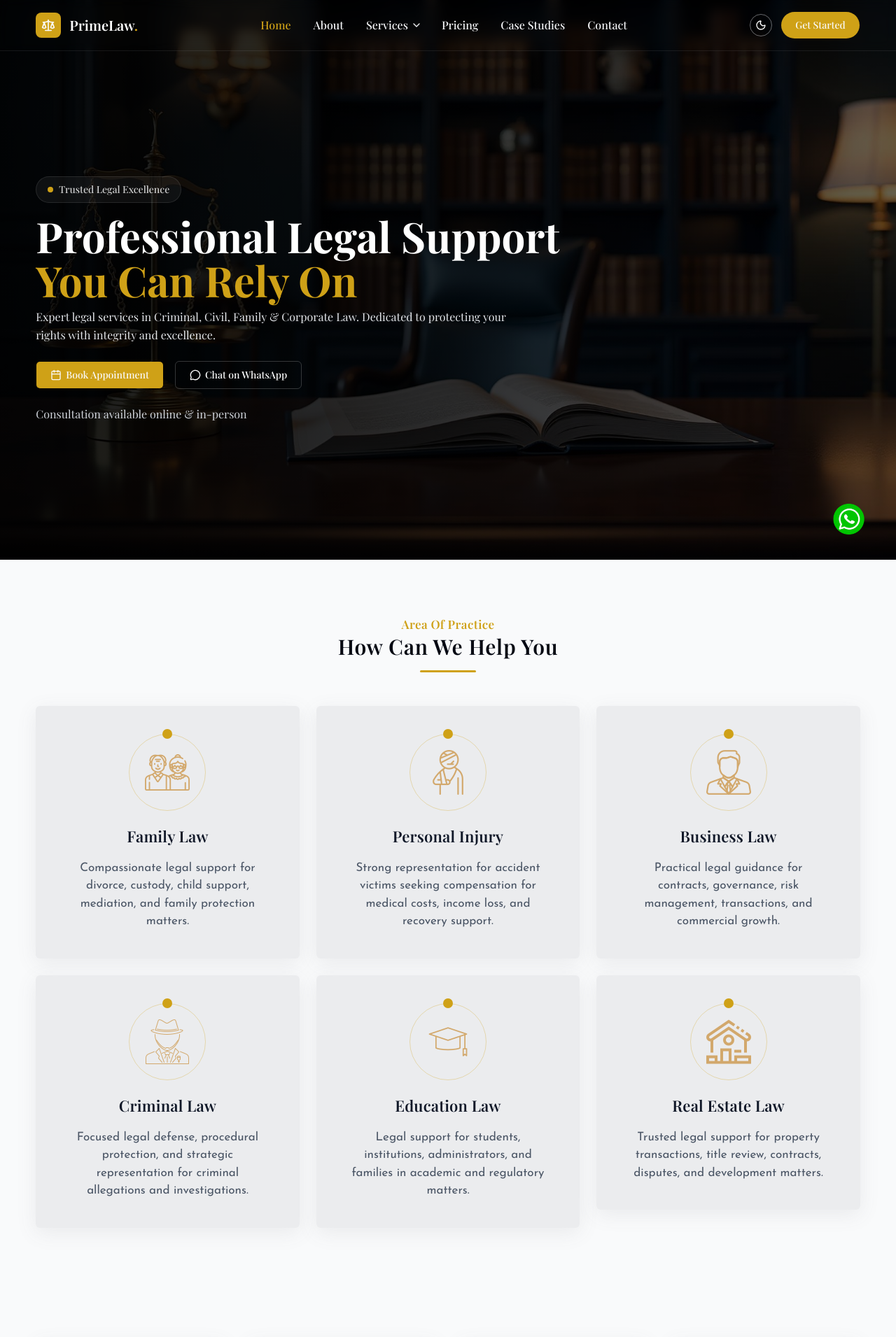
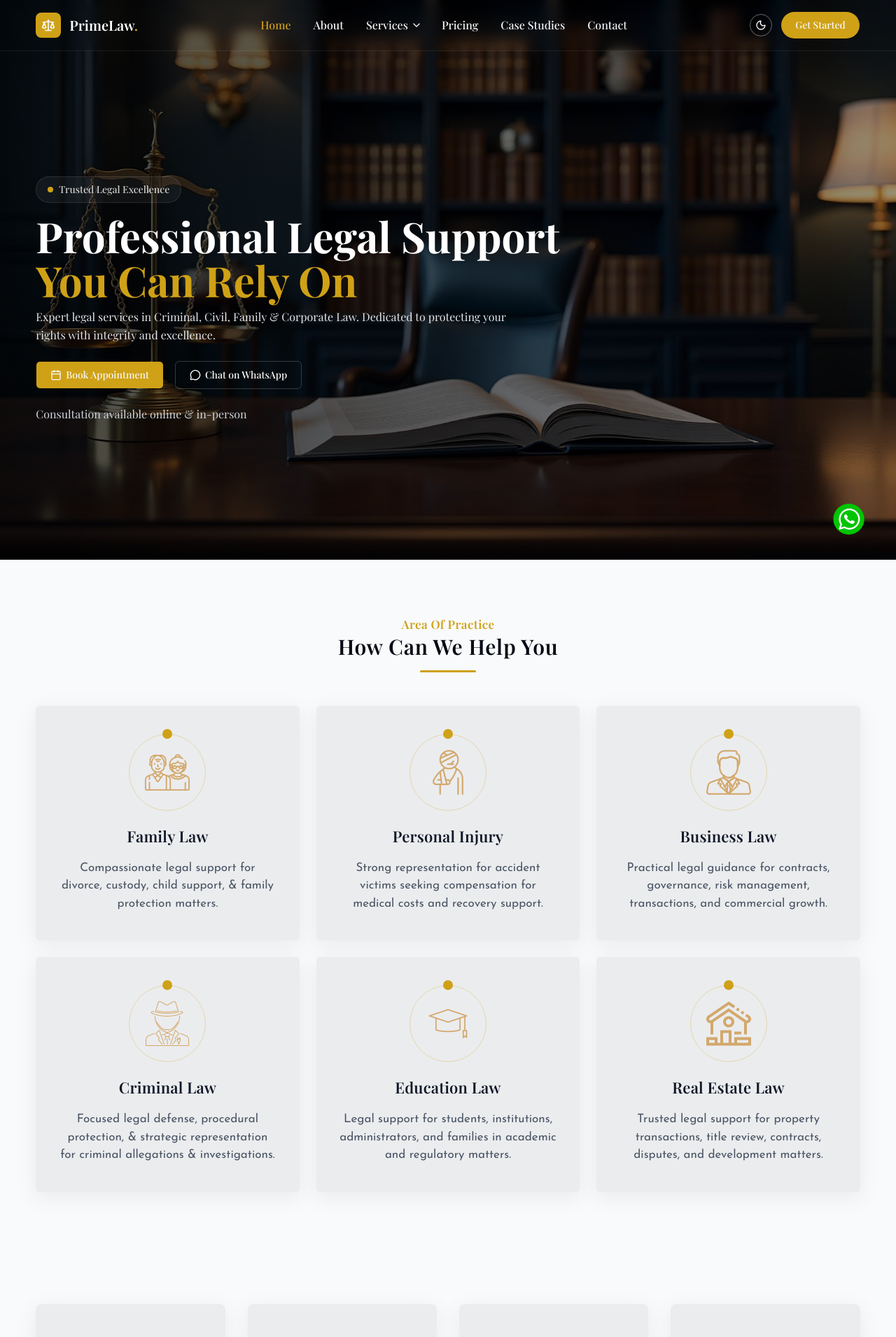
Before and after one commit to abdurrahmanrahat/law-firm, a React (Vite) app: page / in a window 1280 px wide. Shown: the top 1911 px of the page at 70% size. Built offline with nearby package versions, Linux system fonts and the light colour scheme; a web font is replaced by a local one.

Commit message:
modify styles

```diff
--- a/src/data/services.ts
+++ b/src/data/services.ts
@@ -6,7 +6,7 @@ export const services: TService[] = [
     slug: "family-law",
     title: "Family Law",
     shortDescription:
-      "Compassionate legal support for divorce, custody, child support, mediation, and family protection matters.",
+      "Compassionate legal support for divorce, custody, child support, & family protection matters.",
     icon: "/images/services/icons/family-law.png",
     pageBannerImage:
       "https://images.unsplash.com/photo-1589829545856-d10d557cf95f?auto=format&fit=crop&w=1600&q=80",
@@ -78,7 +78,7 @@ export const services: TService[] = [
     slug: "personal-injury",
     title: "Personal Injury",
     shortDescription:
-      "Strong representation for accident victims seeking compensation for medical costs, income loss, and recovery support.",
+      "Strong representation for accident victims seeking compensation for medical costs and recovery support.",
     icon: "/images/services/icons/personal-injury.png",
     pageBannerImage:
       "https://images.unsplash.com/photo-1521791136064-7986c2920216?auto=format&fit=crop&w=1600&q=80",
@@ -208,7 +208,7 @@ export const services: TService[] = [
     slug: "criminal-law",
     title: "Criminal Law",
     shortDescription:
-      "Focused legal defense, procedural protection, and strategic representation for criminal allegations and investigations.",
+      "Focused legal defense, procedural protection, & strategic representation for criminal allegations & investigations.",
     icon: "/images/services/icons/criminal-law.png",
     pageBannerImage:
       "https://images.unsplash.com/photo-1505664194779-8beaceb93744?auto=format&fit=crop&w=1600&q=80",
--- a/src/pages/Home/HeroSection/HeroSection.tsx
+++ b/src/pages/Home/HeroSection/HeroSection.tsx
@@ -13,7 +13,7 @@ export function HeroSection() {
           alt="Law office interior"
           className="w-full h-full object-cover"
         />
-        <div className="absolute inset-0 bg-gradient-to-r from-black/90 via-black/80 to-black/60" />
+        <div className="absolute inset-0 bg-linear-to-r from-black/70 via-black/60 to-black/40" />
       </div>
 
       {/* Content */}
--- a/src/pages/Home/Services/ServiceCard.tsx
+++ b/src/pages/Home/Services/ServiceCard.tsx
@@ -45,7 +45,7 @@ export function ServiceCard({
           </h3>
         </div>
 
-        <p className="mx-auto max-w-[280px] xl:text-[17px] text-gray-600 dark:text-gray-400 font-josefin-sans">
+        <p className="mx-auto max-w-[310px] xl:text-[17px] text-gray-600 dark:text-gray-400 font-josefin-sans">
           {shortDescription}
         </p>
       </article>
```
